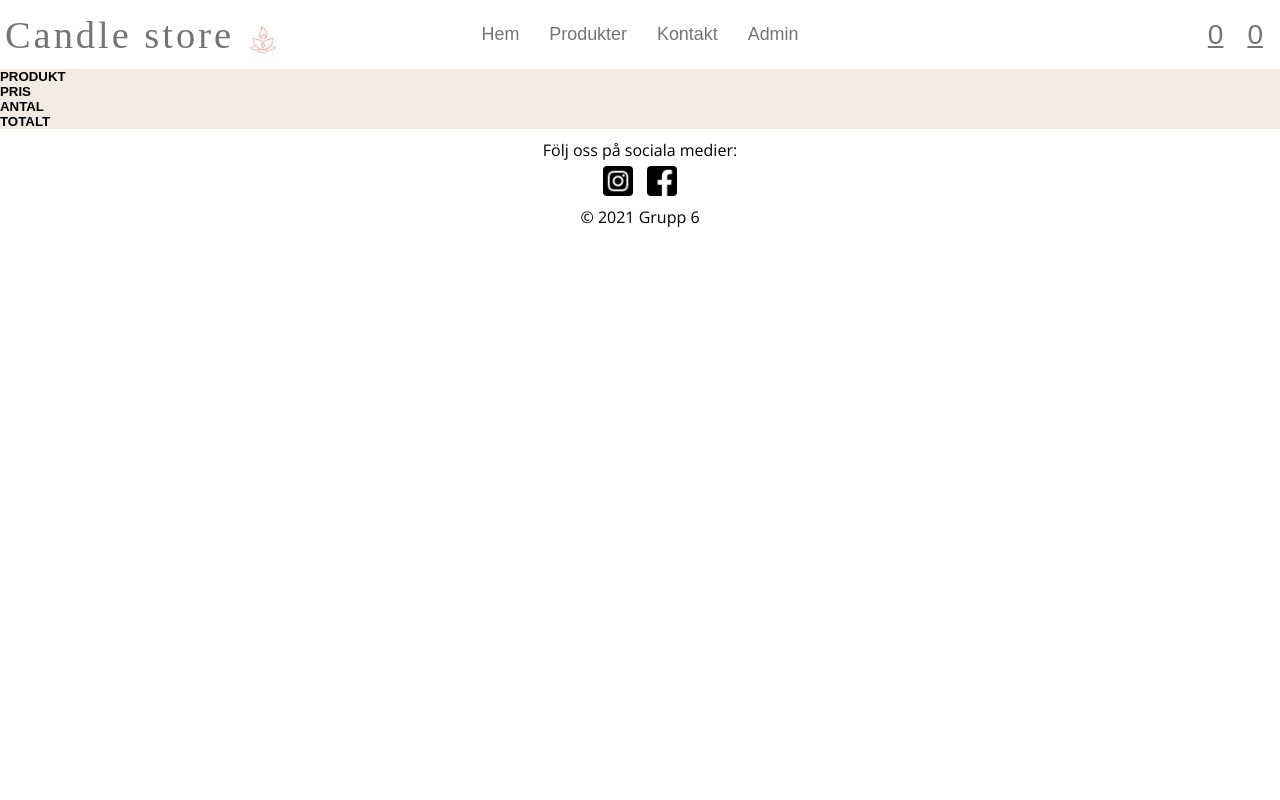
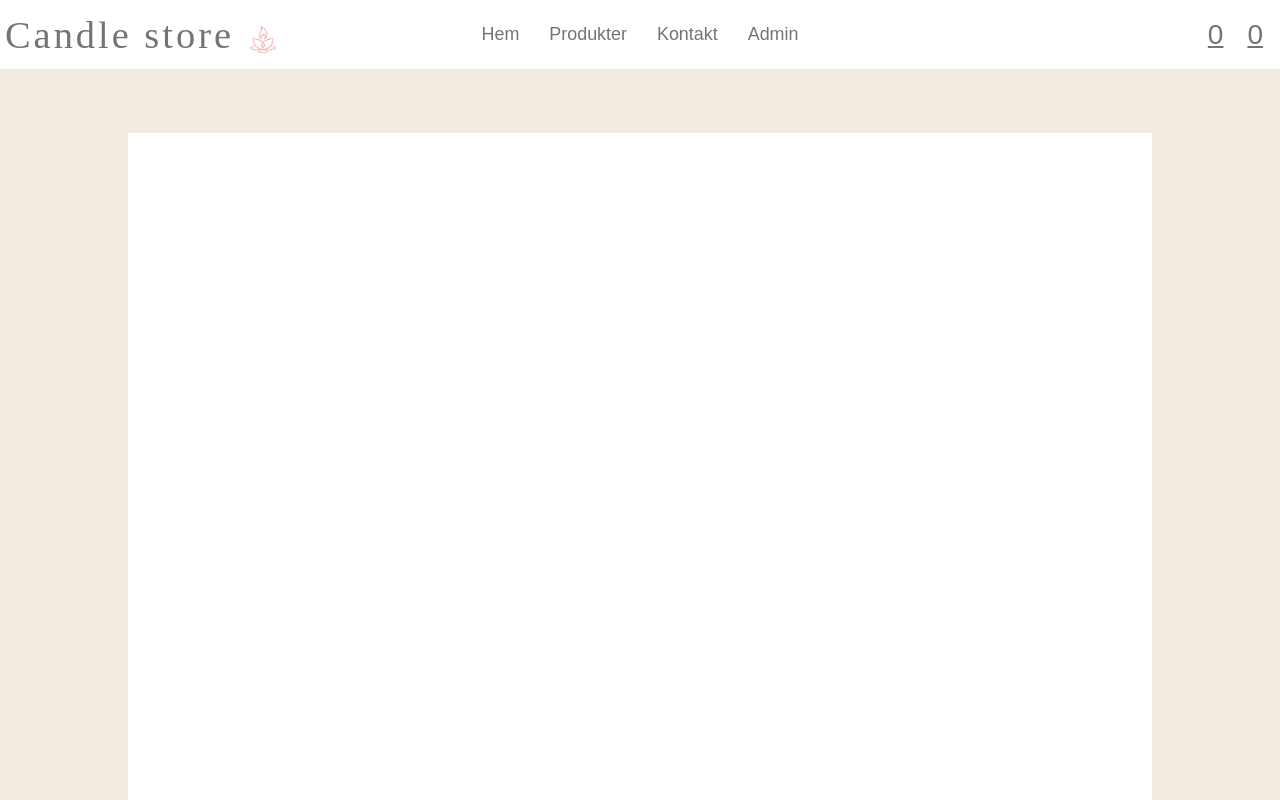
Before and after one commit to Shnam87/webbshop-G6, a website: page wishlist.html in a window 1280 px wide. Shown: the top 800 px of the page. Drawn offline with nearby package versions, Linux system fonts and the light colour scheme; no server answers; some icons are missing; files whose address does not match are found by name.

Commit message:
döpt om variabler i wishlist.js

```diff
--- a/javascript/cart.js
+++ b/javascript/cart.js
@@ -1,5 +1,5 @@
 
-/*
+
 const productsOnProductPage = JSON.parse(localStorage.getItem("productLista"))
 //console.log(productsOnProductPage)
 
@@ -115,4 +115,3 @@ function displayCart(){
 
 onLoadCartNumbers();
 displayCart();
-*/
--- a/sass/main.scss
+++ b/sass/main.scss
@@ -4,3 +4,4 @@
 @import "./admin.scss";
 @import "./productpage.scss";
 @import "./contactpage.scss";
+@import "./wishlist.scss";
--- /dev/null
+++ b/sass/wishlist.scss
@@ -0,0 +1,40 @@
+.wishlist-page{
+    margin: auto;
+    display: flex;
+    flex-direction: column;
+    justify-content: center;
+    align-items: center;
+    padding-bottom: 5vw;
+}
+
+.wishlist-page-container{
+    max-width: 1100px;
+    width: 100%;
+    margin-top: 5%;
+    margin-bottom: 5%;
+    padding: 10px;
+}
+
+.wlist-product{
+    border: 2px solid greenyellow;
+}
+
+
+/*-----------------------MEDIA QUERIES--------------------------------*/
+
+@media screen and (min-width: 600px) {
+
+    .wishlist-page{
+        background-color: $mainColor-linen;
+        padding-bottom: 30px;
+    }
+
+    .wishlist-page-container{
+        max-width: 1100px;
+        width: 80vw;
+        background-color: white;
+        padding: 30px;
+        height: 400vw;
+    }
+
+}
--- a/wishlist.html
+++ b/wishlist.html
@@ -26,7 +26,7 @@
             </div>
             <div class="header-text">
                  <h2> Candle store </h2>
-                 <img class="logo" src="./images/candleLogo.jpg" alt="">
+                 <img class="logo" src="./css/images/candleLogo.jpg" alt="">
             </div>
                 <a class="topLink" href="./index.html">Hem</a>
                 <a class="topLink" href="./productpage.html">Produkter</a>
@@ -46,9 +46,14 @@
             </div>
         </div>
     </header>
-    <main>
+    <main class="wishlist-page">
+        <div class="wishlist-page-container">
 
 
+            <div class="wlist-products">
+
+            </div>
+            <!---
             <div class="cart-products-container">
                 <div class="cart-product-header">
                     <h5 class="cart-product-titel">PRODUKT</h5>
@@ -56,12 +61,12 @@
                     <h5 class="cart-quantity">ANTAL</h5>
                     <h5 class="cart-total">TOTALT</h5>
                 </div>
-            <div class="cart-products">
+                <div class="wlist-products">
 
                 </div>
             </div>
-
-
+            -->
+        </div>
 
 
 
```
Also changed, not shown: javascript/wishlist.js (+14 -21 lines), varukorg.html (+2 -10 lines), css/main.css. Lines whose indentation alone changed are shown as unchanged.
